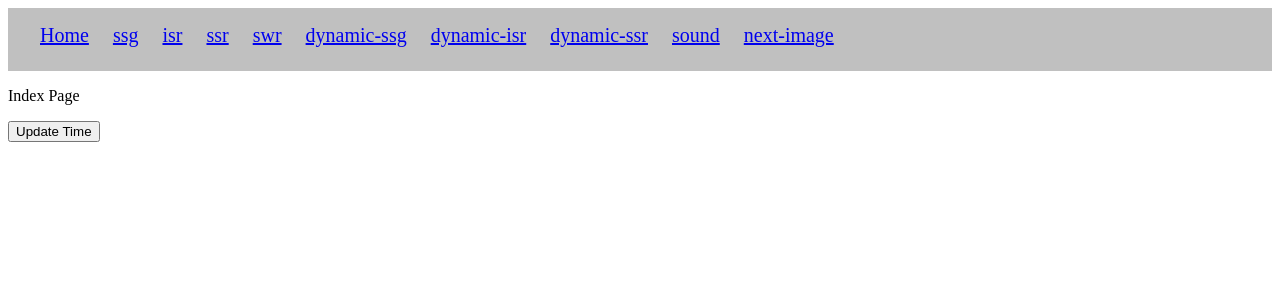
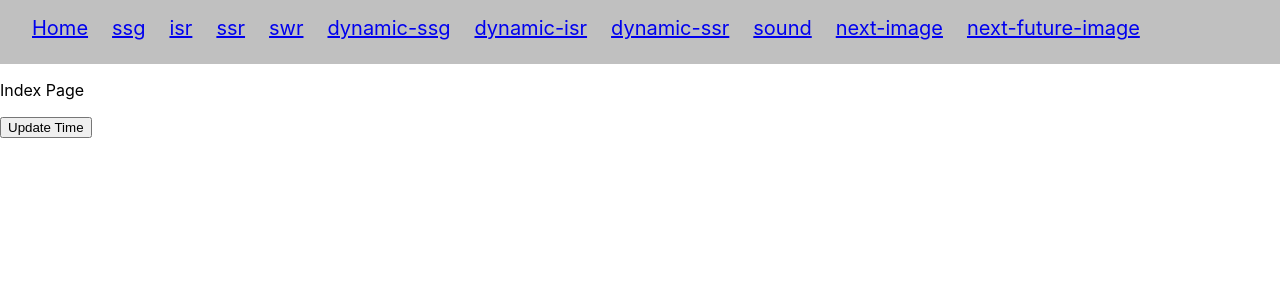
Before and after one commit to gladevise/nextjs-playground, a Next.js app: page / in a window 1280 px wide. Shown: the top 300 px of the page. Built offline with nearby package versions, Linux system fonts and the light colour scheme.

Commit message:
feat: Add next-future-image component

```diff
--- /dev/null
+++ b/src/components/Container.module.css
@@ -0,0 +1,37 @@
+
+.container {
+  width: 100%;
+  margin: 0 auto;
+  padding: 0 1rem;
+}
+
+@media (min-width: 576px) {
+  .container {
+    padding: 0 1.25rem;
+  }
+}
+
+@media (min-width: 768px) {
+  .container {
+    padding: 0 1.25rem;
+  }
+}
+
+@media (min-width: 992px) {
+  .container {
+    padding: 0 1.5rem;
+    max-width: 992px;
+  }
+}
+
+@media (min-width: 1200px) {
+  .container {
+    padding: 0 1.75rem;
+  }
+}
+
+@media (min-width: 1400px) {
+  .container {
+    padding: 0 2rem;
+  }
+}
--- a/src/components/Header.tsx
+++ b/src/components/Header.tsx
@@ -35,6 +35,9 @@ const Header = () => (
         <li className={style.item}>
           <Link href="/next-image">next-image</Link>
         </li>
+        <li className={style.item}>
+          <Link href="/next-future-image">next-future-image</Link>
+        </li>
       </ul>
     </nav>
   </header>
--- a/src/pages/_app.tsx
+++ b/src/pages/_app.tsx
@@ -1,5 +1,6 @@
 import type { AppProps } from 'next/app';
 import Head from 'next/head';
+import '@/styles/globals.css';
 
 export default function MyApp({ Component, pageProps }: AppProps) {
   return (
--- a/src/styles/globals.css
+++ b/src/styles/globals.css
@@ -7,8 +7,8 @@ body {
 }
 
 a {
-  color: inherit;
-  text-decoration: none;
+  /* color: inherit;
+  text-decoration: none; */
 }
 
 * {
```
Also changed, not shown: src/components/Container.tsx (added, +7 -0 lines), src/components/Layout.tsx (added, +14 -0 lines), src/pages/next-future-image.tsx (added, +26 -0 lines), src/pages/next-image.tsx (+4 -3 lines).
